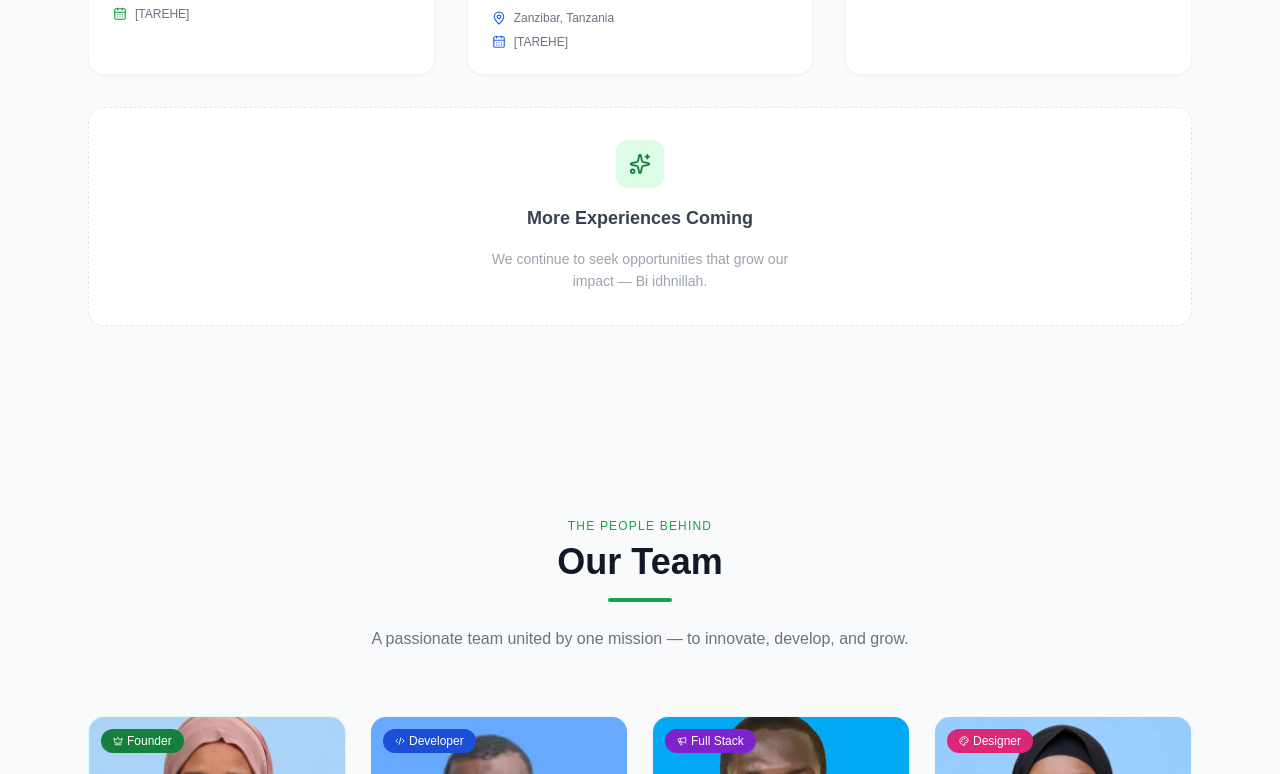
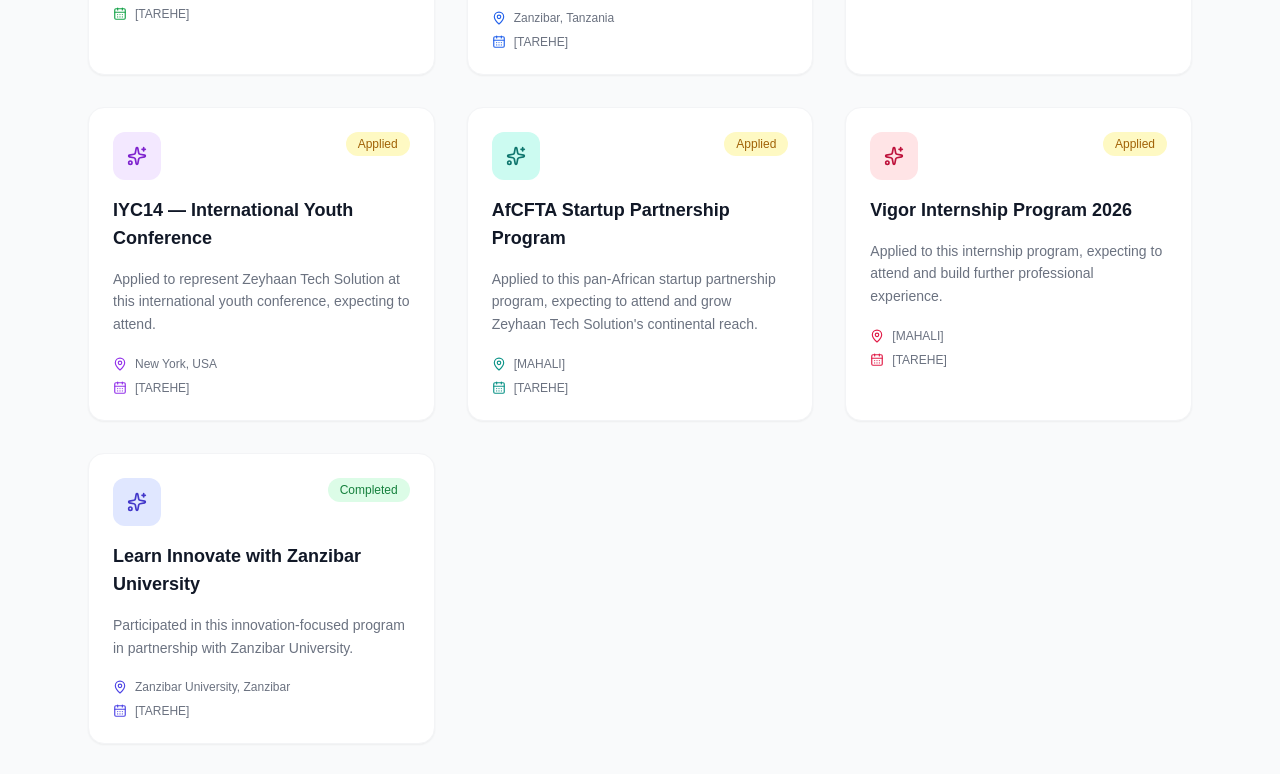
Before and after one commit to zeytham/zeyhaan-portfolio, a Next.js app: page / in a window 1280 px wide. Shown: the part 5266-6040 px from the top of the page. Built offline with nearby package versions, Linux system fonts and the light colour scheme.

Commit message:
Add multiple experiences to Experiences component

```diff
--- a/components/Experiences.jsx
+++ b/components/Experiences.jsx
@@ -50,7 +50,6 @@
               </div>
               <div className="flex items-center gap-2 text-xs text-gray-500">
                 <CalendarDays size={14} className="text-green-600" />
-                {/* TAREHE: jaza tarehe kamili hapa */}
                 [TAREHE]
               </div>
             </div>
@@ -81,7 +80,6 @@
               </div>
               <div className="flex items-center gap-2 text-xs text-gray-500">
                 <CalendarDays size={14} className="text-blue-600" />
-                {/* TAREHE: jaza tarehe kamili hapa */}
                 [TAREHE]
               </div>
             </div>
@@ -108,12 +106,130 @@
             <div className="flex flex-col gap-2 pt-1">
               <div className="flex items-center gap-2 text-xs text-gray-500">
                 <MapPin size={14} className="text-orange-600" />
-                {/* MAHALI: jaza mahali kamili hapa */}
                 [MAHALI]
               </div>
               <div className="flex items-center gap-2 text-xs text-gray-500">
                 <CalendarDays size={14} className="text-orange-600" />
-                {/* TAREHE: jaza tarehe kamili hapa */}
+                [TAREHE]
+              </div>
+            </div>
+          </motion.div>
+
+          {/* Experience 4 - IYC14 */}
+          <motion.div
+            initial={{ opacity: 0, y: 30 }}
+            whileInView={{ opacity: 1, y: 0 }}
+            viewport={{ once: true }}
+            transition={{ duration: 0.6, delay: 0.35 }}
+            className="bg-white border border-gray-100 rounded-2xl overflow-hidden shadow-sm hover:shadow-lg transition-shadow duration-300 p-6 space-y-4"
+          >
+            <div className="flex items-start justify-between">
+              <div className="w-12 h-12 bg-purple-100 rounded-xl flex items-center justify-center">
+                <Sparkles size={20} className="text-purple-700" />
+              </div>
+              <span className="text-xs bg-yellow-100 text-yellow-700 px-3 py-1 rounded-full font-medium">Applied</span>
+            </div>
+            <h3 className="text-lg font-bold text-gray-900">IYC14 — International Youth Conference</h3>
+            <p className="text-gray-500 text-sm leading-relaxed">
+              Applied to represent Zeyhaan Tech Solution at this international youth conference, expecting to attend.
+            </p>
+            <div className="flex flex-col gap-2 pt-1">
+              <div className="flex items-center gap-2 text-xs text-gray-500">
+                <MapPin size={14} className="text-purple-600" />
+                New York, USA
+              </div>
+              <div className="flex items-center gap-2 text-xs text-gray-500">
+                <CalendarDays size={14} className="text-purple-600" />
+                [TAREHE]
+              </div>
+            </div>
+          </motion.div>
+
+          {/* Experience 5 - AfCFTA Startup Partnership Program */}
+          <motion.div
+            initial={{ opacity: 0, y: 30 }}
+            whileInView={{ opacity: 1, y: 0 }}
+            viewport={{ once: true }}
+            transition={{ duration: 0.6, delay: 0.4 }}
+            className="bg-white border border-gray-100 rounded-2xl overflow-hidden shadow-sm hover:shadow-lg transition-shadow duration-300 p-6 space-y-4"
+          >
+            <div className="flex items-start justify-between">
+              <div className="w-12 h-12 bg-teal-100 rounded-xl flex items-center justify-center">
+                <Sparkles size={20} className="text-teal-700" />
+              </div>
+              <span className="text-xs bg-yellow-100 text-yellow-700 px-3 py-1 rounded-full font-medium">Applied</span>
+            </div>
+            <h3 className="text-lg font-bold text-gray-900">AfCFTA Startup Partnership Program</h3>
+            <p className="text-gray-500 text-sm leading-relaxed">
+              Applied to this pan-African startup partnership program, expecting to attend and grow Zeyhaan Tech Solution's continental reach.
+            </p>
+            <div className="flex flex-col gap-2 pt-1">
+              <div className="flex items-center gap-2 text-xs text-gray-500">
+                <MapPin size={14} className="text-teal-600" />
+                [MAHALI]
+              </div>
+              <div className="flex items-center gap-2 text-xs text-gray-500">
+                <CalendarDays size={14} className="text-teal-600" />
+                [TAREHE]
+              </div>
+            </div>
+          </motion.div>
+
+          {/* Experience 6 - Vigor Internship Program 2026 */}
+          <motion.div
+            initial={{ opacity: 0, y: 30 }}
+            whileInView={{ opacity: 1, y: 0 }}
+            viewport={{ once: true }}
+            transition={{ duration: 0.6, delay: 0.45 }}
+            className="bg-white border border-gray-100 rounded-2xl overflow-hidden shadow-sm hover:shadow-lg transition-shadow duration-300 p-6 space-y-4"
+          >
+            <div className="flex items-start justify-between">
+              <div className="w-12 h-12 bg-rose-100 rounded-xl flex items-center justify-center">
+                <Sparkles size={20} className="text-rose-700" />
+              </div>
+              <span className="text-xs bg-yellow-100 text-yellow-700 px-3 py-1 rounded-full font-medium">Applied</span>
+            </div>
+            <h3 className="text-lg font-bold text-gray-900">Vigor Internship Program 2026</h3>
+            <p className="text-gray-500 text-sm leading-relaxed">
+              Applied to this internship program, expecting to attend and build further professional experience.
+            </p>
+            <div className="flex flex-col gap-2 pt-1">
+              <div className="flex items-center gap-2 text-xs text-gray-500">
+                <MapPin size={14} className="text-rose-600" />
+                [MAHALI]
+              </div>
+              <div className="flex items-center gap-2 text-xs text-gray-500">
+                <CalendarDays size={14} className="text-rose-600" />
+                [TAREHE]
+              </div>
+            </div>
+          </motion.div>
+
+          {/* Experience 7 - Learn Innovate with Zanzibar University */}
+          <motion.div
+            initial={{ opacity: 0, y: 30 }}
+            whileInView={{ opacity: 1, y: 0 }}
+            viewport={{ once: true }}
+            transition={{ duration: 0.6, delay: 0.5 }}
+            className="bg-white border border-gray-100 rounded-2xl overflow-hidden shadow-sm hover:shadow-lg transition-shadow duration-300 p-6 space-y-4"
+          >
+            <div className="flex items-start justify-between">
+              <div className="w-12 h-12 bg-indigo-100 rounded-xl flex items-center justify-center">
+                <Sparkles size={20} className="text-indigo-700" />
+              </div>
+              <span className="text-xs bg-green-100 text-green-700 px-3 py-1 rounded-full font-medium">Completed</span>
+            </div>
+            <h3 className="text-lg font-bold text-gray-900">Learn Innovate with Zanzibar University</h3>
+            <p className="text-gray-500 text-sm leading-relaxed">
+              Participated in this innovation-focused program in partnership with Zanzibar University.
+            </p>
+            <div className="flex flex-col gap-2 pt-1">
+              <div className="flex items-center gap-2 text-xs text-gray-500">
+                <MapPin size={14} className="text-indigo-600" />
+                Zanzibar University, Zanzibar
+              </div>
+              <div className="flex items-center gap-2 text-xs text-gray-500">
+                <CalendarDays size={14} className="text-indigo-600" />
                 [TAREHE]
               </div>
             </div>
```
